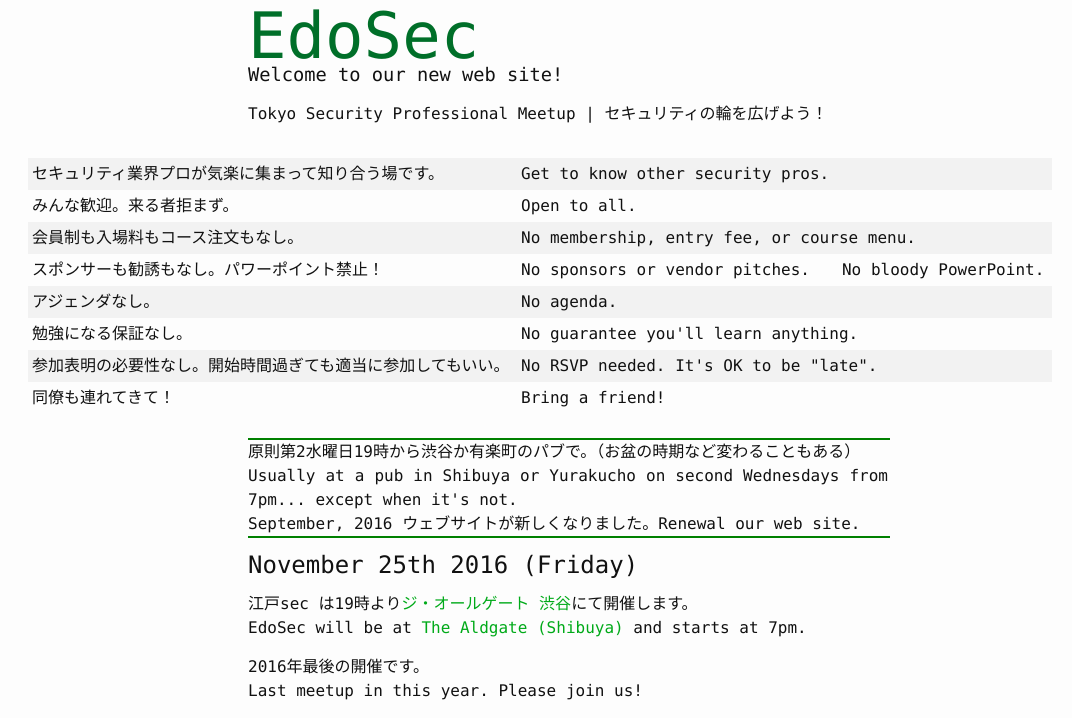
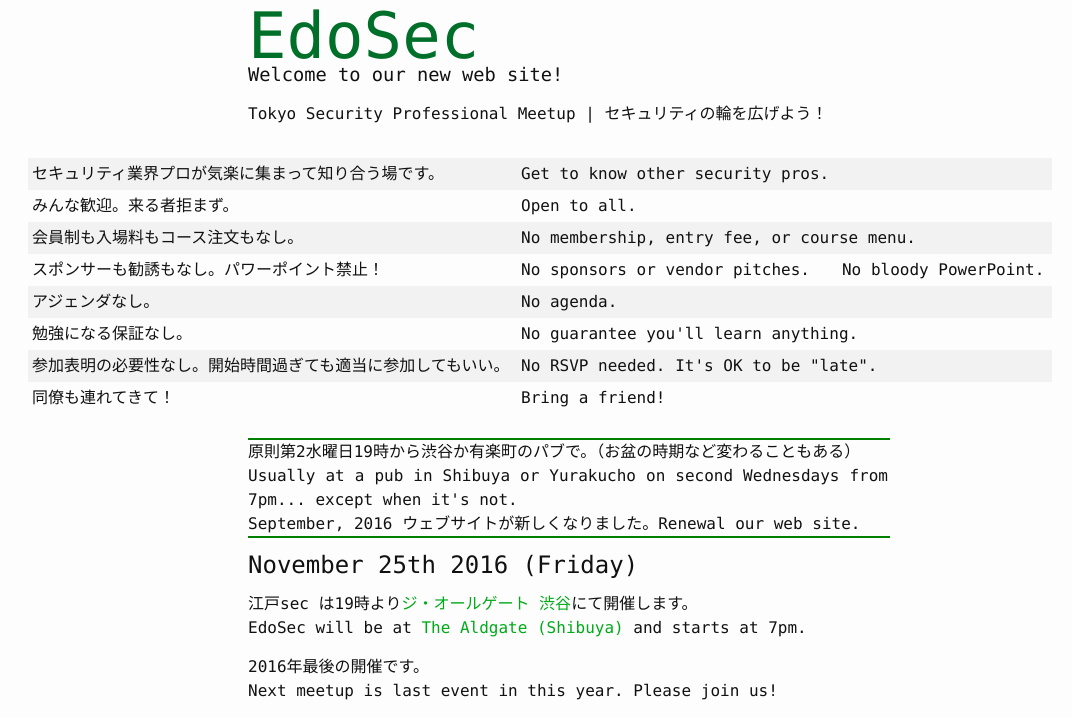
Before and after one commit to amanot0826/edosec_tokyo, a Jekyll site: the page built from _posts/2016-11-15-November.md, in a window 1280 px wide. Shown: the top 718 px of the page, without its empty margins (72-1144 px from the left). Built offline with Jekyll 4.4.1, drawn with Linux system fonts in a browser that asks for light colours; grey boxes are pictures that could not be loaded.

Commit message:
Update 2016-11-15-November.md

```diff
--- a/_posts/2016-11-15-November.md
+++ b/_posts/2016-11-15-November.md
@@ -15,6 +15,6 @@
 EdoSec will be at [{{ page.event-location }}]({{ site.aldgate-en }}) and starts at 7pm.<br>
 <p></p>
 2016年最後の開催です。<br>
-Last meetup in this year. Please join us!<br>
+Next meetup is last event in this year. Please join us!<br>
 <p></p>
 {% include map-aldgate.html %}
```
